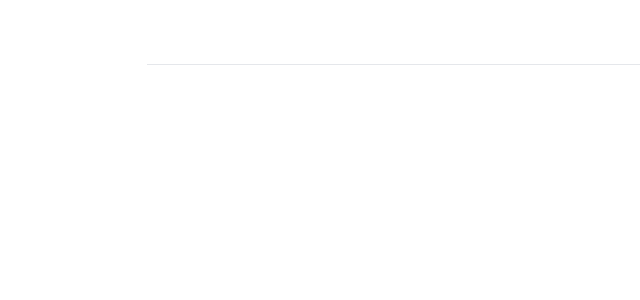
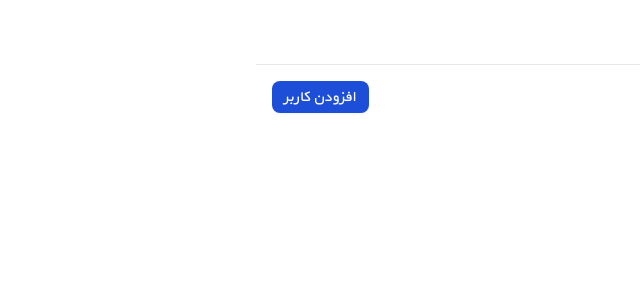
Before and after one commit to mahlakhalili/admin-pannel, a React (Vite) app: page /users/list in a window 1280 px wide. Shown: the top 300 px of the page, without its empty margins (159-799 px from the left). Built offline with nearby package versions, Linux system fonts and the light colour scheme.

Commit message:
userList

```diff
--- a/src/pages/users/UsersList.jsx
+++ b/src/pages/users/UsersList.jsx
@@ -1,6 +1,18 @@
-
+import { Link } from 'react-router-dom';
 const UsersList = () => {
-	return <div>list</div>;
+	return (
+		<div className="page">
+			<div className="flex items-center justify-between">
+				<h1 className="text-2xl">لیست کاربران</h1>
+				<Link
+					className="btn blue"
+					to="/users/add"
+				>
+					افزودن کاربر
+				</Link>
+			</div>
+		</div>
+	);
 };
 
 export default UsersList;
```
